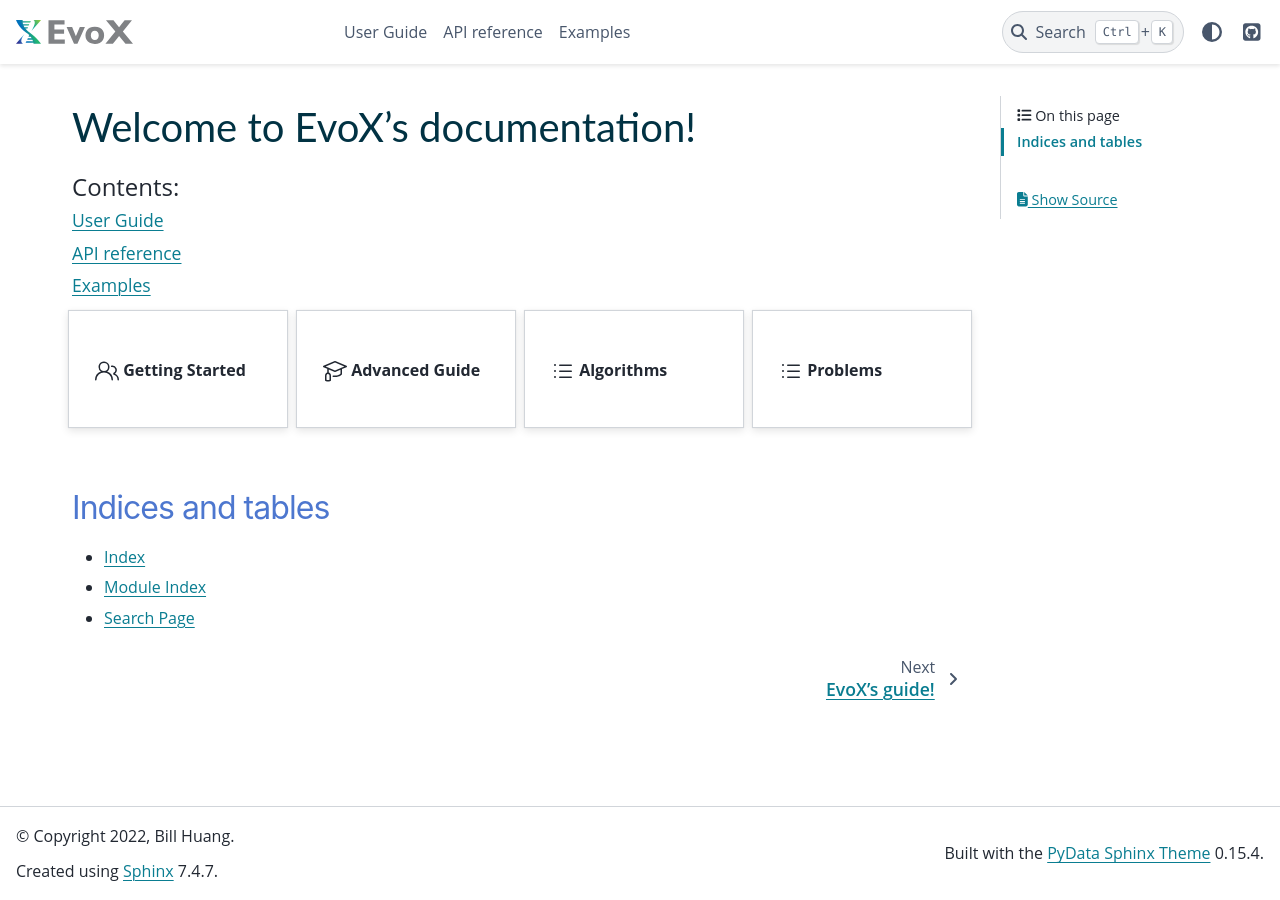
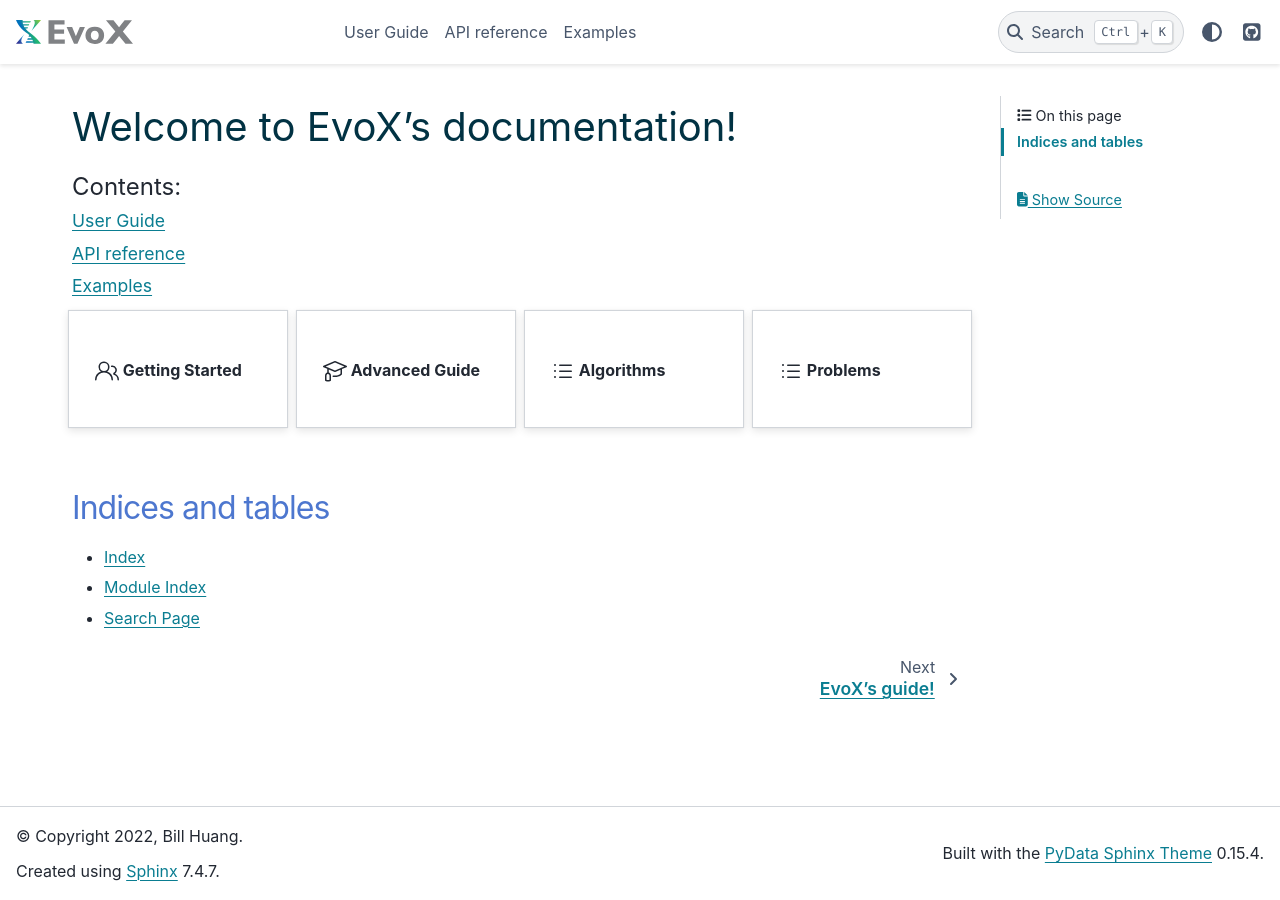
Before and after one commit to EMI-Group/evox, a Sphinx documentation site: the page built from docs/source/index.md, in a window 1280 px wide. Built offline with Sphinx 7.4.7 and the PyData theme 0.15.4, drawn with Linux system fonts in a browser that asks for light colours.

Commit message:
doc: css: update font family

```diff
--- a/docs/source/_static/evox.css
+++ b/docs/source/_static/evox.css
@@ -11,10 +11,6 @@ original css file: https://raw.githubusercontent.com/numpy/numpy/main/doc/source
   height: 75%;
 }
 
-body {
-  font-family: 'Open Sans', sans-serif;
-}
-
 pre,
 code {
   font-size: 100%;
@@ -22,7 +18,6 @@ code {
 }
 
 h1 {
-  font-family: "Lato", sans-serif;
   color: #013243;
   /* warm black */
 }
```
